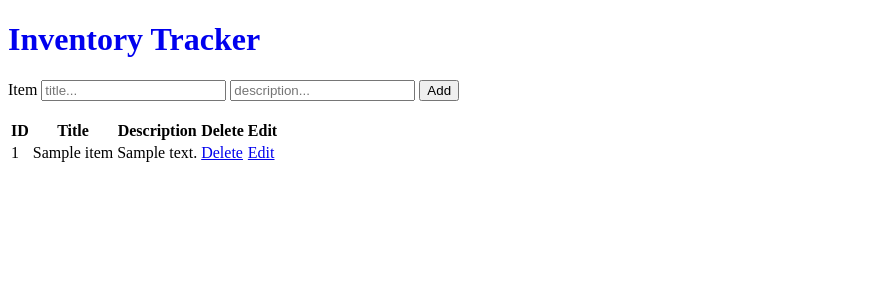
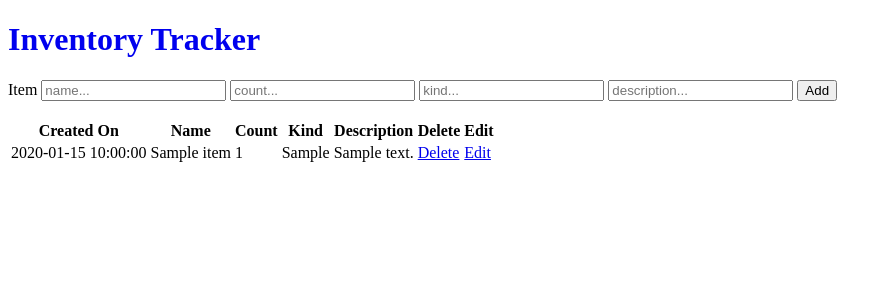
Before and after one commit to PierrickPro/inventory_tracker, a Flask app: page / in a window 1280 px wide. Shown: the top 300 px of the page, without its empty margins (0-892 px from the left). Run offline with Flask 2, Linux system fonts and the light colour scheme; tables that the repository leaves empty hold one stand-in row (values such as "Sample post").

Commit message:
kind and count columns added, templates folder refactoring

```diff
--- /dev/null
+++ b/config.py
@@ -0,0 +1,2 @@
+SQLALCHEMY_DATABASE_URI = 'sqlite:///db.sqlite'
+SQLALCHEMY_TRACK_MODIFICATIONS = True
--- a/models.py
+++ b/models.py
@@ -5,8 +5,11 @@ db = SQLAlchemy()
 
 class Item(db.Model):
     id = db.Column(db.Integer, primary_key=True)
-    title = db.Column(db.String(100))
+    created_on = db.Column(db.DateTime, server_default=db.func.now())
+    name = db.Column(db.String(100))
     description = db.Column(db.String(100))
+    kind = db.Column(db.String(100))
+    count = db.Column(db.Integer)
 
 
 def init_db(app):
--- a/routes.py
+++ b/routes.py
@@ -9,15 +9,17 @@ main = Blueprint('main', __name__)
 def index():
     # show all items
     item_list = Item.query.all()
-    return render_template('home_page.html', item_list=item_list)
+    return render_template('pages/home.html', item_list=item_list)
 
 
 @main.route('/add', methods=["POST"])
 def add():
     # add new item
-    title = request.form.get("title")
+    name = request.form.get("name")
     description = request.form.get("description")
-    new_item = Item(title=title, description=description)
+    kind = request.form.get("kind")
+    count = request.form.get("count")
+    new_item = Item(name=name, description=description, kind=kind, count=count)
     db.session.add(new_item)
     db.session.commit()
     return redirect(url_for("main.index"))
@@ -36,17 +38,18 @@ def delete(item_id):
 def edit_form(item_id):
     # redirect to edit page
     item = Item.query.filter(Item.id == item_id).first()
-    return render_template('edit_form_page.html', edit_item=item)
+    return render_template('pages/edit.html', edit_item=item)
 
 
 @main.route("/submit_edit", methods=["POST"])
 def submit_edit():
     item_id = request.form.get("id")
-    title = request.form.get("title")
+    name = request.form.get("name")
+    kind = request.form.get("kind")
     description = request.form.get("description")
+    count = request.form.get("count")
 
-    Item.query.filter(Item.id == item_id).update({"title": title})
-    Item.query.filter(Item.id == item_id).update({"description": description})
+    Item.query.filter(Item.id == item_id).update({"name": name, "kind": kind, "description": description, "count": count})
 
     db.session.commit()
     return redirect(url_for("main.index"))
--- a/templates/add_form.html
+++ b/templates/components/add_form.html
@@ -1,7 +1,9 @@
 <form action="/add" method="post">
     <div>
        <label for="title">Item</label>
-       <input type="text" name="title" placeholder="title...">
+       <input type="text" name="name" placeholder="name...">
+        <input type="number" name="count" placeholder="count..." min="0" step="1"/>
+        <input type="text" name="kind" placeholder="kind...">
        <input type="text" name="description" placeholder="description...">
        <button type="submit">Add</button>
     </div>
--- a/templates/view_items.html
+++ b/templates/components/items_table.html
@@ -1,7 +1,9 @@
 <table>
     <tr>
-        <th>ID</th>
-        <th>Title</th>
+        <th>Created On</th>
+        <th>Name</th>
+        <th>Count</th>
+        <th>Kind</th>
         <th>Description</th>
         <th>Delete</th>
         <th>Edit</th>
@@ -9,8 +11,10 @@
 
     {% for item in item_list %}
     <tr>
-        <td>{{item.id}}</td>
-        <td>{{item.title}}</td>
+        <td>{{item.created_on}}</td>
+        <td>{{item.name}}</td>
+        <td>{{item.count}}</td>
+        <td>{{item.kind}}</td>
         <td>{{item.description}}</td>
         <td><a href="/delete/{{ item.id }}">Delete</a></td>
         <td><a href="/edit_form/{{ item.id }}">Edit</a></td>
--- a/templates/home_page.html
+++ /dev/null
@@ -1,9 +0,0 @@
-<!DOCTYPE html>
-<html lang="en">
-{% include 'header.html' %}
-   <body>
-      {% include 'add_form.html' %}
-      <br>
-      {% include 'view_items.html' %}
-   </body>
-</html>
--- /dev/null
+++ b/templates/pages/home.html
@@ -0,0 +1,9 @@
+<!DOCTYPE html>
+<html lang="en">
+{% include 'components/header.html' %}
+   <body>
+      {% include 'components/add_form.html' %}
+      <br>
+      {% include 'components/items_table.html' %}
+   </body>
+</html>
```
Also changed, not shown: templates/components/edit_form.html (added, +24 -0 lines), templates/edit_form_page.html (deleted, +0 -24 lines), templates/pages/edit.html (added, +8 -0 lines), templates/components/header.html (renamed from templates/header.html), 1 other file.
